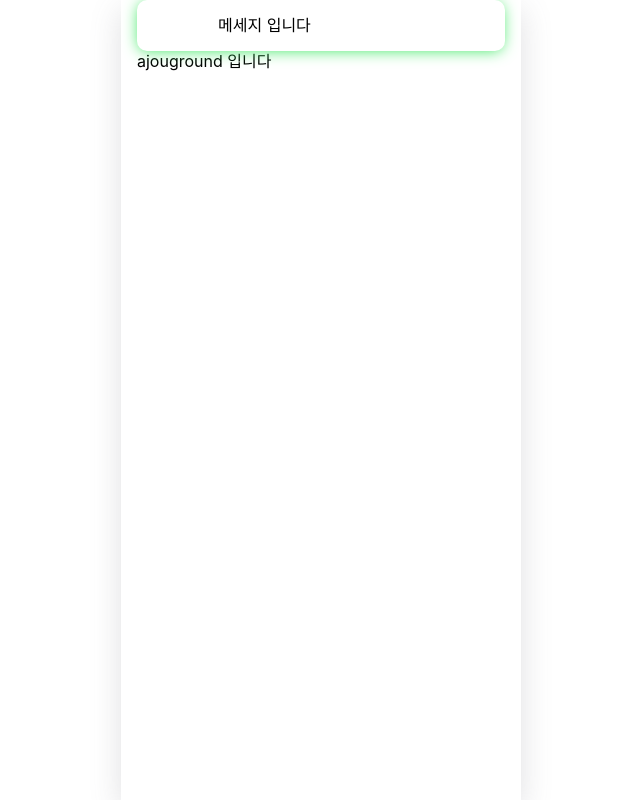
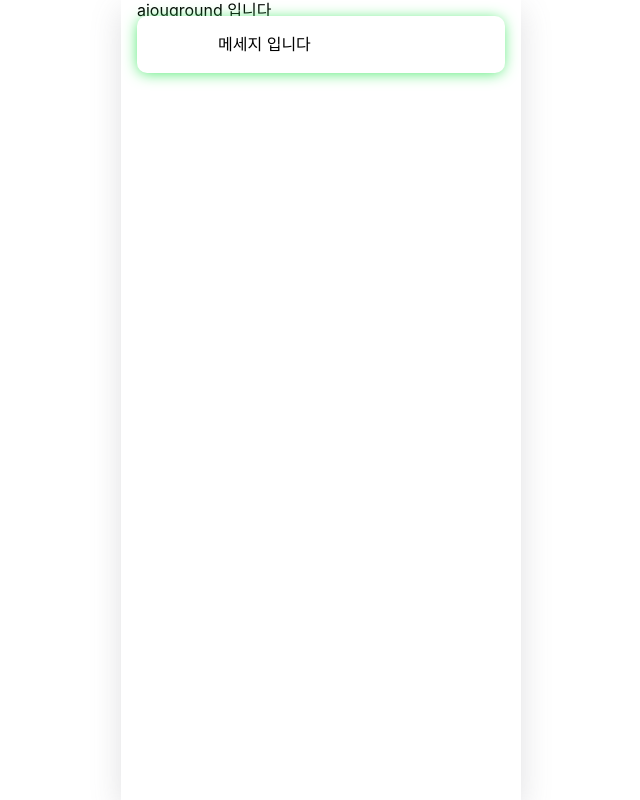
Before and after one commit to AJOUChakra7/ajou-ground, a Next.js app: page / in a window 1280 px wide. Shown: the whole page, without its empty margins (319-959 px from the left). Built offline with nearby package versions, Linux system fonts and the light colour scheme; some icons are missing.

Commit message:
Feat #9 : toast components 디자인 완성

```diff
--- a/components/Toast/style.module.css
+++ b/components/Toast/style.module.css
@@ -1,11 +1,16 @@
 .wrapper {
+  position : fixed;
+  width : 100%;
+  max-width : 23rem;
+
   display: flex;
   align-items: center;
   gap: 1rem;
 
   opacity: 0;
   margin: 0 auto;
-  padding: 0.4rem 2rem 0.4rem 1.75rem;
+  margin-top : 1rem;
+  padding: 0.6rem 2rem 0.6rem 1.75rem;
 
   border-radius: 0.625rem;
   background: rgba(255, 255, 255, 1);
```
